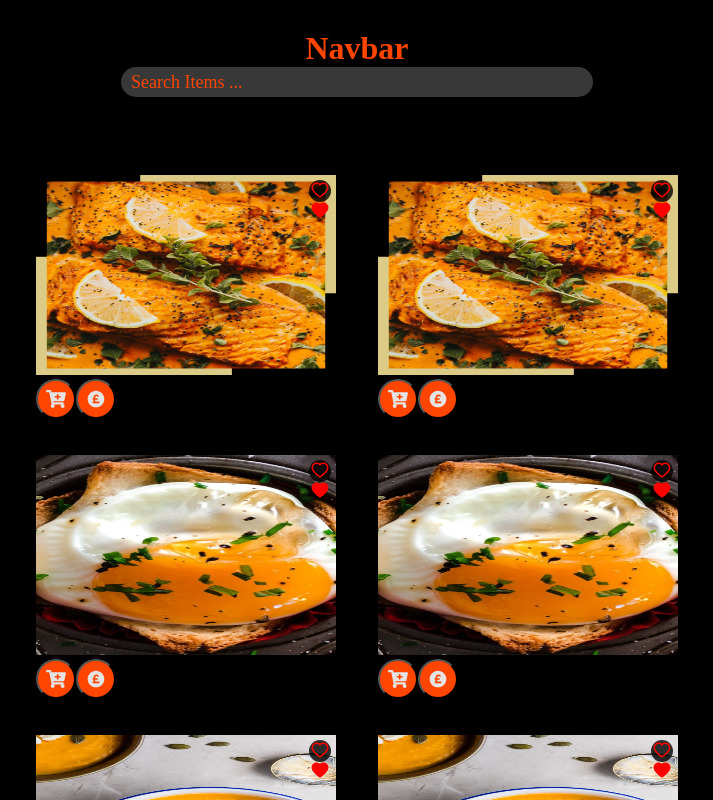
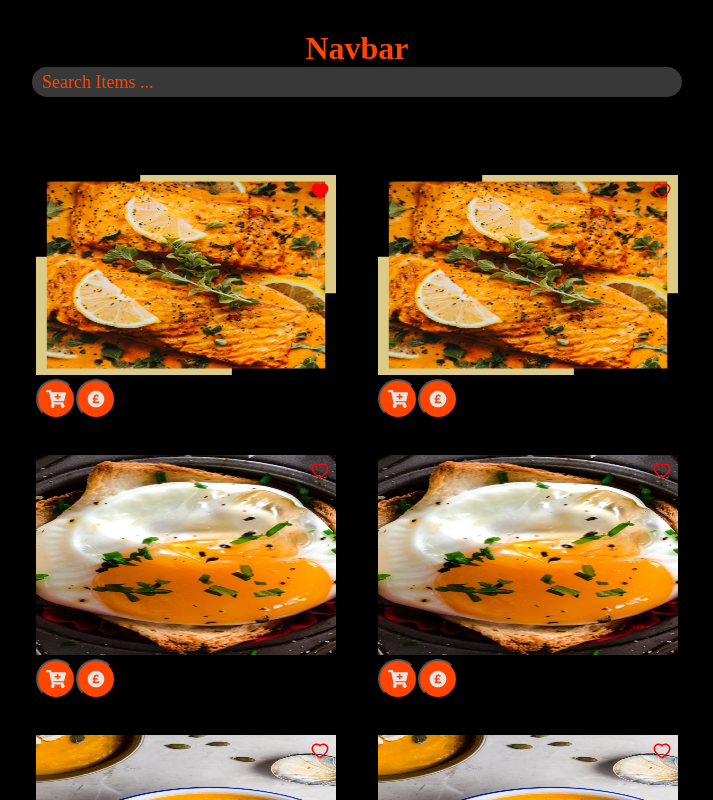
Before and after one commit to Choaib-ELMADI/yummy-food-restaurant, a React (Create React App) app: page / in a window 1280 px wide. Both pictures are taken after a click on the button 603 px from the left and 191 px from the top of the page. Shown: the top 800 px of the page, without its empty margins (283-996 px from the left). Built offline with nearby package versions, Linux system fonts and the light colour scheme; a web font is replaced by a local one.

Commit message:
Found Solution

```diff
--- /dev/null
+++ b/src/components/Item.jsx
@@ -0,0 +1,49 @@
+import React, { useState } from 'react';
+
+import { FaCartPlus } from 'react-icons/fa';
+import { RiMoneyPoundCircleFill } from 'react-icons/ri';
+import { AiFillHeart, AiOutlineHeart } from 'react-icons/ai';
+
+
+
+const Item = ({ item }) => {
+    const [heart, setHeart] = useState(false);
+
+    return (
+        <div className='menu__item'>
+            <div className='img__container'>
+                <button className='heart' onClick={ () => setHeart(!heart) }>
+                    {
+                    heart ? <AiFillHeart key={ item.name } className='fill__heart' /> :
+                    <AiOutlineHeart key={ item.name } className='outline__heart' />
+                    }
+                </button>
+                <div className="overlay" />
+                <img
+                    className='plat__img'
+                    src={ item.img }
+                    alt={ item.name }
+                />
+
+                <div className="plat__info">
+                    <h1>{ item.name }</h1>
+                    <p>{ item.description }</p>
+                    <b>{ item.category }</b>
+                </div>
+            </div>
+            <div className='btns'>
+                <button className='btn'>
+                    <FaCartPlus className='icon' />
+                    <span>Add to Cart</span>
+                </button>
+
+                <button className='btn'>
+                    <RiMoneyPoundCircleFill className='icon' />
+                    <span>Buy Now</span>
+                </button>
+            </div>
+        </div>
+    );
+}
+
+export default Item;
--- a/src/components/MenuItems.jsx
+++ b/src/components/MenuItems.jsx
@@ -1,44 +1,15 @@
 import React from 'react';
-import { FaCartPlus } from 'react-icons/fa';
-import { RiMoneyPoundCircleFill } from 'react-icons/ri';
-import { AiFillHeart, AiOutlineHeart } from 'react-icons/ai';
+
+import Item from './Item';
+
+
 
 const MenuItems = ({ items }) => {
   return (
     <div className='menu__items'>
       {
         items.map(item => (
-          <div key={ item.id } className='menu__item'>
-            <div className='img__container'>
-              <button className='heart'>
-                <AiOutlineHeart className='outline__heart' />
-                <AiFillHeart className='fill__heart' />
-              </button>
-              <div className="overlay" />
-              <img
-                className='plat__img'
-                src={ item.img }
-                alt={ item.name }
-              />
-
-              <div className="plat__info">
-                <h1>{ item.name }</h1>
-                <p>{ item.description }</p>
-                <b>{ item.category }</b>
-              </div>
-            </div>
-            <div className='btns'>
-              <button className='btn'>
-                <FaCartPlus className='icon' />
-                <span>Add to Cart</span>
-              </button>
-
-              <button className='btn'>
-                <RiMoneyPoundCircleFill className='icon' />
-                <span>Buy Now</span>
-              </button>
-            </div>
-          </div>
+          <Item key={ item.id } item={ item } />
         ))
       }
     </div>
--- a/src/index.css
+++ b/src/index.css
@@ -32,7 +32,7 @@
 }
 
 .search {
-    width: 40%;
+    width: 650px;
     margin: 0 auto;
     display: grid;
     place-items: center;
@@ -149,7 +149,7 @@
     top: 5px;
     right: 5px;
     font-size: 20px;
-    background: rgba(0, 0, 0, 0.8);
+    background: transparent;
     border: 0;
     outline: none;
     color: red;
```
